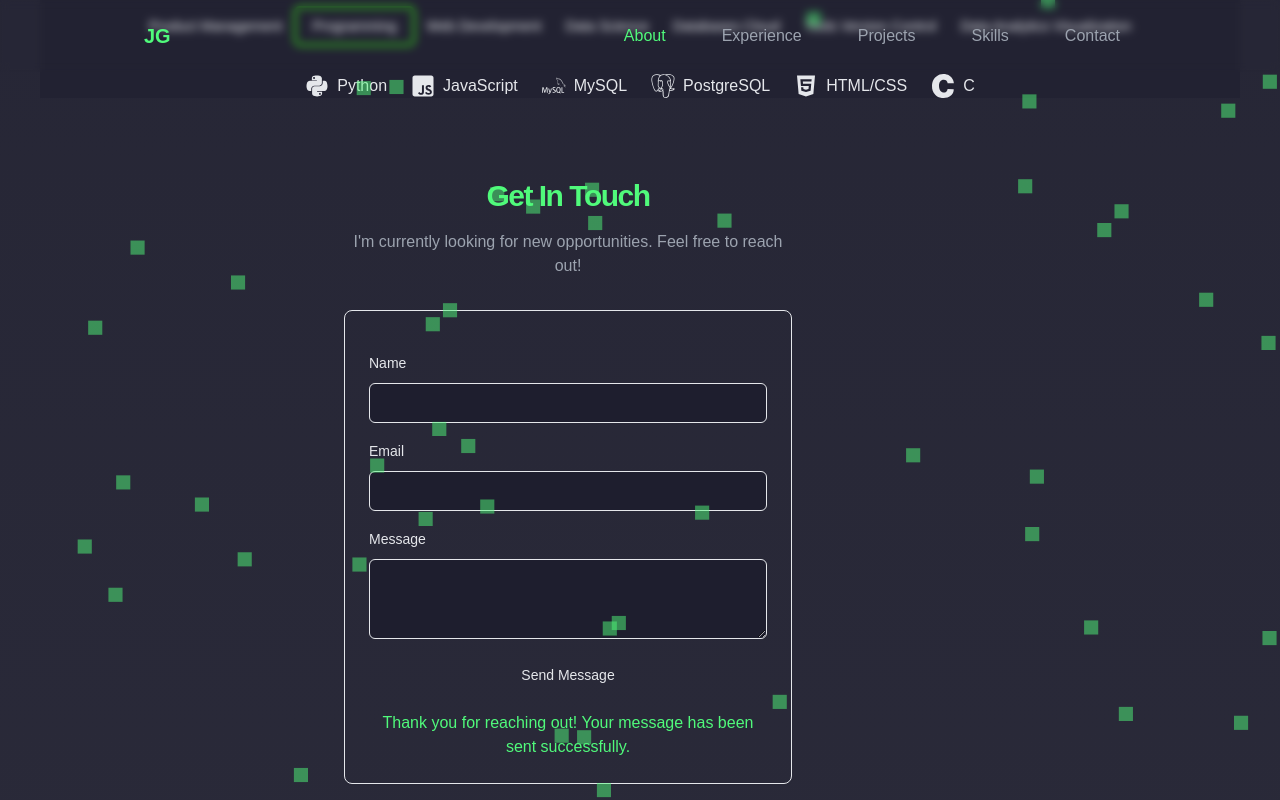
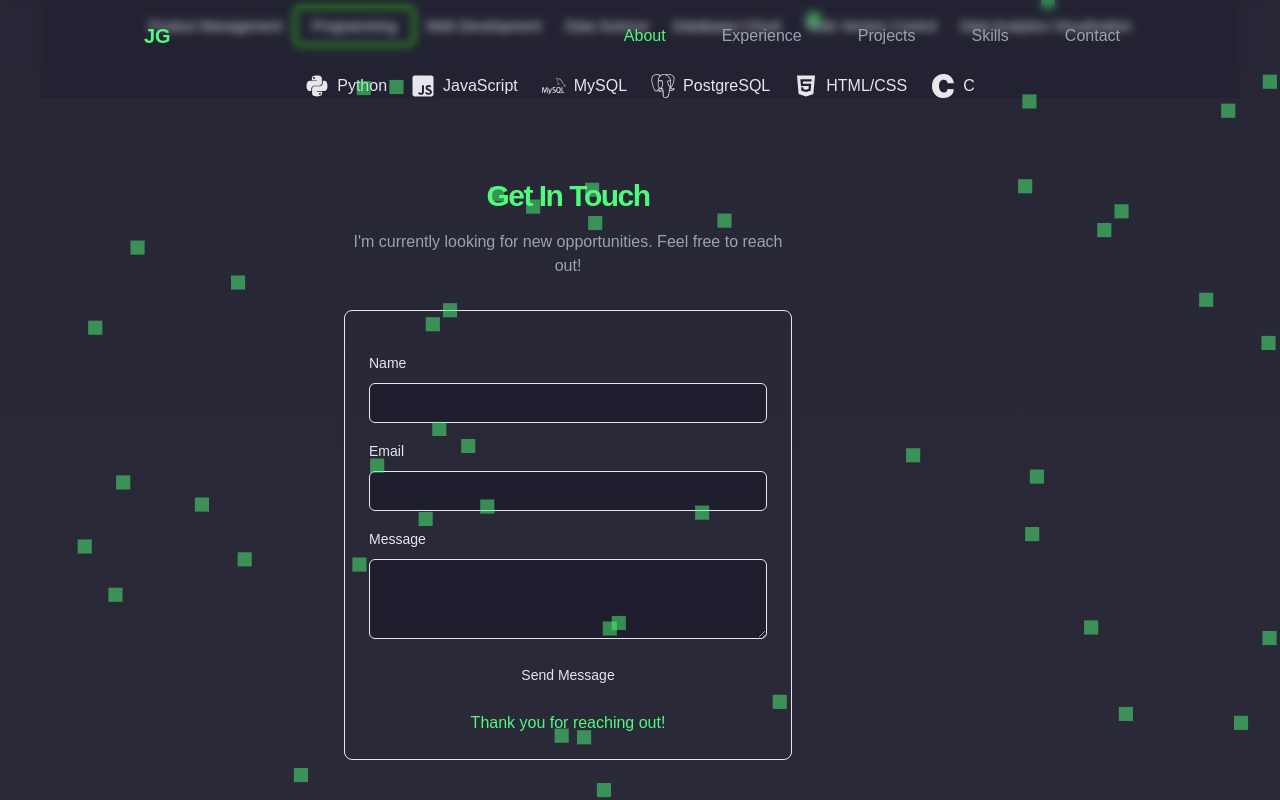
Before and after one commit to jeevangowda0711/my-portfolio, a Next.js app: page / in a window 1280 px wide. Both pictures are taken after typing "Sample", "name@example.com", "Sample" into the empty fields and a click on the button "Send Message". Shown: the part 2402-3202 px from the top of the page. Built offline with nearby package versions, Linux system fonts and the light colour scheme.

Commit message:
Update form handling

```diff
--- a/src/components/ui/Contact.jsx
+++ b/src/components/ui/Contact.jsx
@@ -5,7 +5,7 @@ import { Card, CardContent, Input, Textarea, Button } from "./ui-components";
 const Contact = () => {
   const [formData, setFormData] = useState({ name: '', email: '', message: '', 'bot-field': '' });
   const [isSubmitting, setIsSubmitting] = useState(false);
-  const [successMessage, setSuccessMessage] = useState('');
+  const [isSuccess, setIsSuccess] = useState(false);
 
   const handleChange = (e) => {
     setFormData({ ...formData, [e.target.name]: e.target.value });
@@ -20,7 +20,6 @@ const Contact = () => {
 
     setIsSubmitting(true);
 
-    // Send form data to Netlify
     const formPayload = new FormData();
     for (const key in formData) {
       formPayload.append(key, formData[key]);
@@ -35,10 +34,10 @@ const Contact = () => {
 
       setIsSubmitting(false);
       setFormData({ name: '', email: '', message: '', 'bot-field': '' });
-      setSuccessMessage('Thank you for reaching out! Your message has been sent successfully.');
+      setIsSuccess(true);
     } catch {
       setIsSubmitting(false);
-      setSuccessMessage('There was an error sending your message. Please try again later.');
+      setIsSuccess(false);
     }
   };
 
@@ -119,8 +118,8 @@ const Contact = () => {
                   {isSubmitting ? <span>Sending...</span> : <span>Send Message</span>}
                 </Button>
               </form>
-              {successMessage && (
-                <p className="text-center text-neonGreen mt-4">{successMessage}</p>
+              {isSuccess && (
+                <p className="text-center text-neonGreen mt-4">Thank you for reaching out!</p>
               )}
             </CardContent>
           </Card>
```
Also changed, not shown: 1 other file (tests, documents, lock files or other folders).
